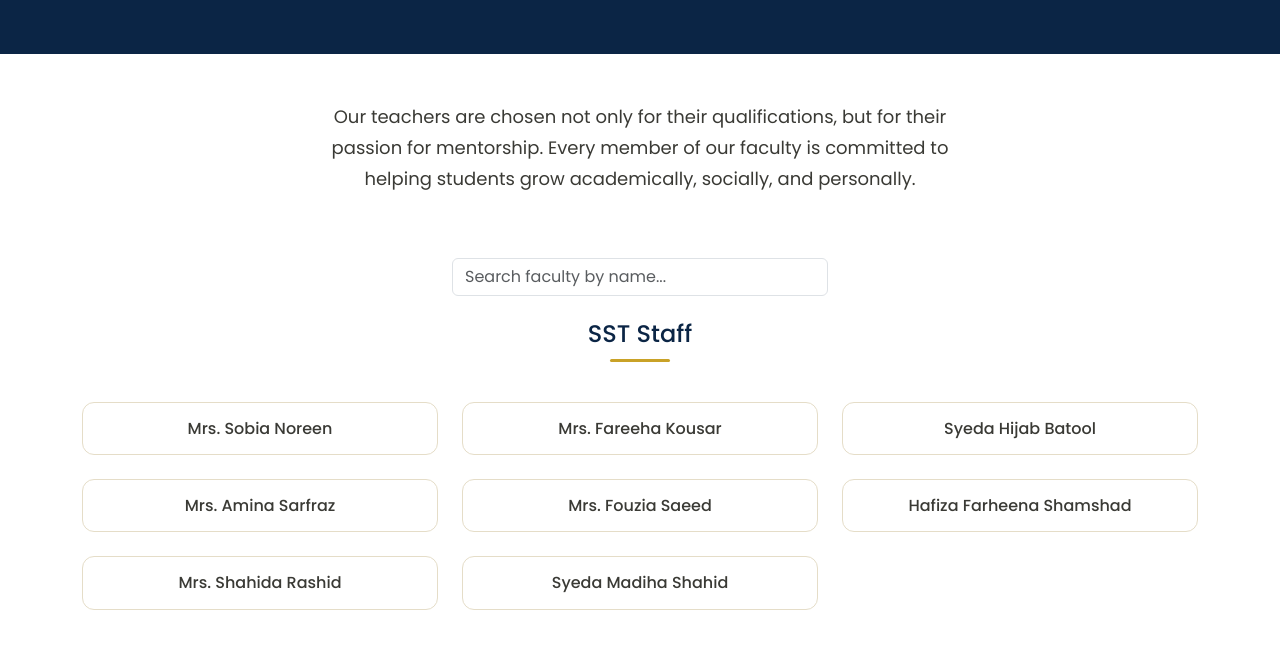
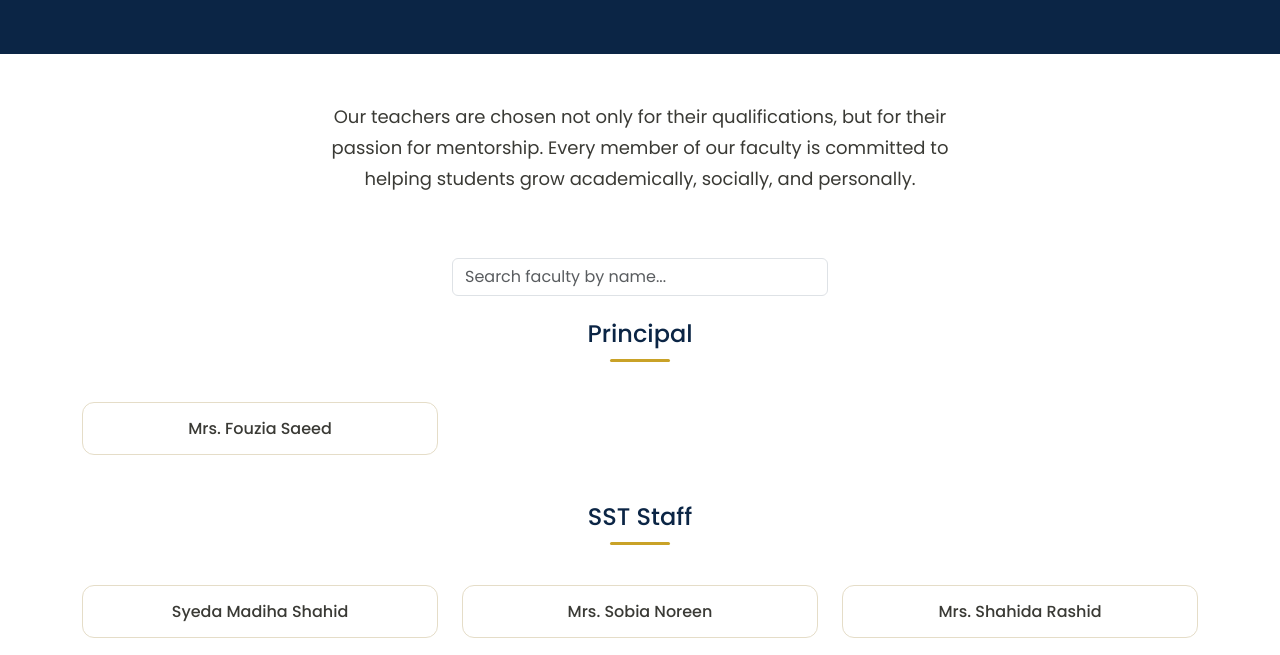
Before and after one commit to M-Umer07/School-Web, a plain HTML site: page staff.html in a window 1280 px wide. Shown: the part 273-928 px from the top of the page. Drawn offline with nearby package versions, Linux system fonts and the light colour scheme.

Commit message:
new updates

```diff
--- a/staff.html
+++ b/staff.html
@@ -62,10 +62,30 @@ Every member of our faculty is committed to helping students grow academically,
 <div class="container">
 
 <div class="section-title">
+<h4 style="color: var(--color-navy);">Principal</h4>
+<div class="gold-underline"></div>
+</div>
+<div class="row g-4 mb-5">
+
+<div class="col-md-4 faculty-card">
+<div class="hover-card p-3 text-center h-100">
+<h6 class="faculty-name mb-0">Mrs. Fouzia Saeed</h6>
+</div>
+</div>
+
+</div>
+
+<div class="section-title">
 <h4 style="color: var(--color-navy);">SST Staff</h4>
 <div class="gold-underline"></div>
 </div>
 <div class="row g-4 mb-5">
+
+<div class="col-md-4 faculty-card">
+<div class="hover-card p-3 text-center h-100">
+<h6 class="faculty-name mb-0">Syeda Madiha Shahid</h6>
+</div>
+</div>
 
 <div class="col-md-4 faculty-card">
 <div class="hover-card p-3 text-center h-100">
@@ -75,13 +95,19 @@ Every member of our faculty is committed to helping students grow academically,
 
 <div class="col-md-4 faculty-card">
 <div class="hover-card p-3 text-center h-100">
-<h6 class="faculty-name mb-0">Mrs. Fareeha Kousar</h6>
+<h6 class="faculty-name mb-0">Mrs. Shahida Rashid</h6>
 </div>
 </div>
 
 <div class="col-md-4 faculty-card">
 <div class="hover-card p-3 text-center h-100">
-<h6 class="faculty-name mb-0">Syeda Hijab Batool</h6>
+<h6 class="faculty-name mb-0">Mrs. Fareeha Kausar</h6>
+</div>
+</div>
+
+<div class="col-md-4 faculty-card">
+<div class="hover-card p-3 text-center h-100">
+<h6 class="faculty-name mb-0">Hafiza Farheena Shamshad</h6>
 </div>
 </div>
 
@@ -93,25 +119,7 @@ Every member of our faculty is committed to helping students grow academically,
 
 <div class="col-md-4 faculty-card">
 <div class="hover-card p-3 text-center h-100">
-<h6 class="faculty-name mb-0">Mrs. Fouzia Saeed</h6>
-</div>
-</div>
-
-<div class="col-md-4 faculty-card">
-<div class="hover-card p-3 text-center h-100">
-<h6 class="faculty-name mb-0">Hafiza Farheena Shamshad</h6>
-</div>
-</div>
-
-<div class="col-md-4 faculty-card">
-<div class="hover-card p-3 text-center h-100">
-<h6 class="faculty-name mb-0">Mrs. Shahida Rashid</h6>
-</div>
-</div>
-
-<div class="col-md-4 faculty-card">
-<div class="hover-card p-3 text-center h-100">
-<h6 class="faculty-name mb-0">Syeda Madiha Shahid</h6>
+<h6 class="faculty-name mb-0">Syeda Hijab Batool</h6>
 </div>
 </div>
 
```
